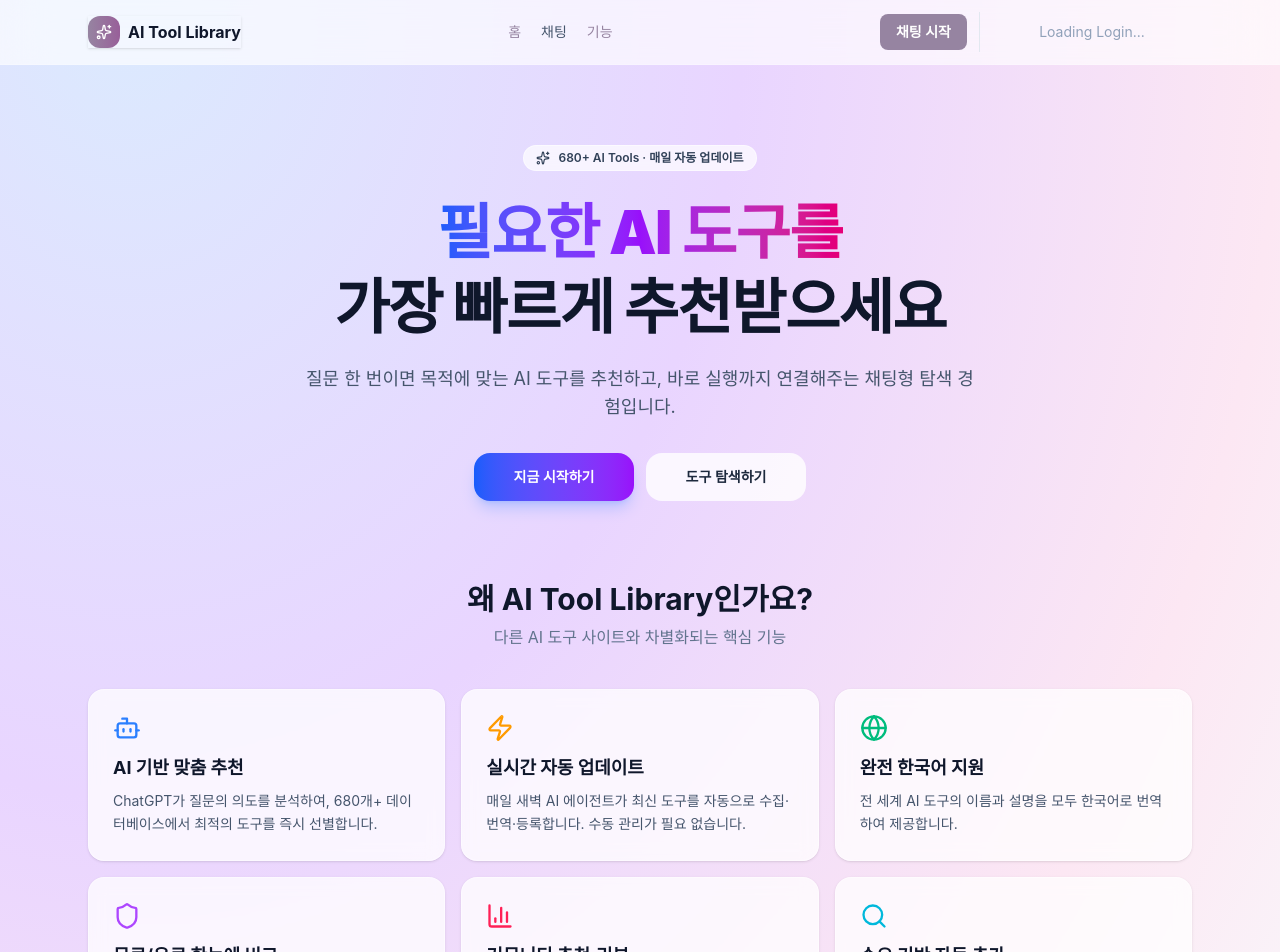
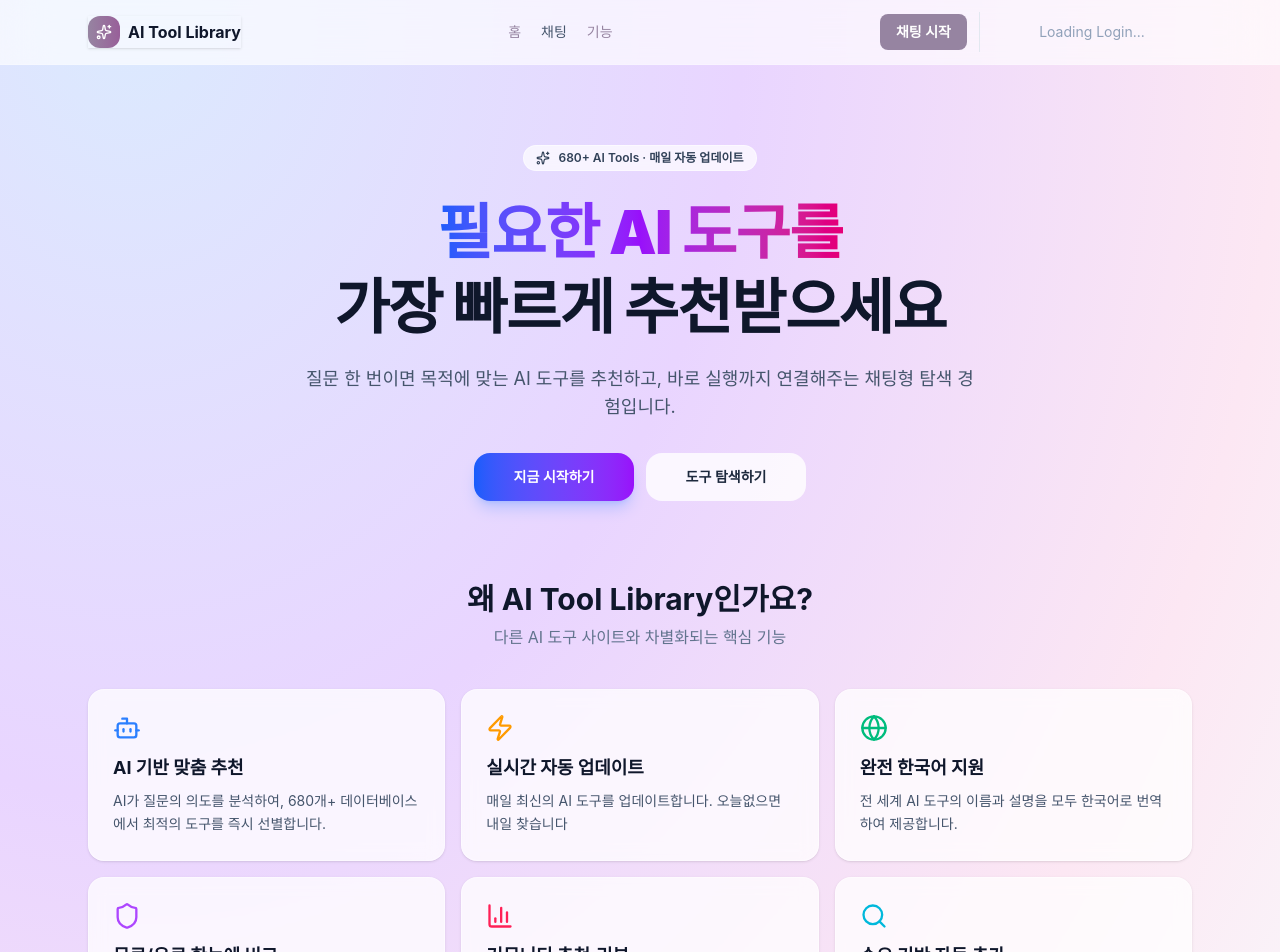
Before and after one commit to welcomegimchigang/AI_library, a React (Vite) app: page / in a window 1280 px wide. Shown: the top 952 px of the page. Built offline with nearby package versions, Linux system fonts and the light colour scheme; no server answers.

Commit message:
copy: rewrite homepage text to sound human-written, not AI-generated

```diff
--- a/src/pages/home-page.tsx
+++ b/src/pages/home-page.tsx
@@ -10,12 +10,12 @@
   {
     icon: <Bot size={28} className="text-blue-500" />,
     title: "AI 기반 맞춤 추천",
-    desc: "ChatGPT가 질문의 의도를 분석하여, 680개+ 데이터베이스에서 최적의 도구를 즉시 선별합니다.",
+    desc: "AI가 질문의 의도를 분석하여, 680개+ 데이터베이스에서 최적의 도구를 즉시 선별합니다.",
   },
   {
     icon: <Zap size={28} className="text-amber-500" />,
     title: "실시간 자동 업데이트",
-    desc: "매일 새벽 AI 에이전트가 최신 도구를 자동으로 수집·번역·등록합니다. 수동 관리가 필요 없습니다.",
+    desc: "매일 최신의 AI 도구를 업데이트합니다. 오늘없으면 내일 찾습니다",
   },
   {
     icon: <Globe size={28} className="text-emerald-500" />,
```
